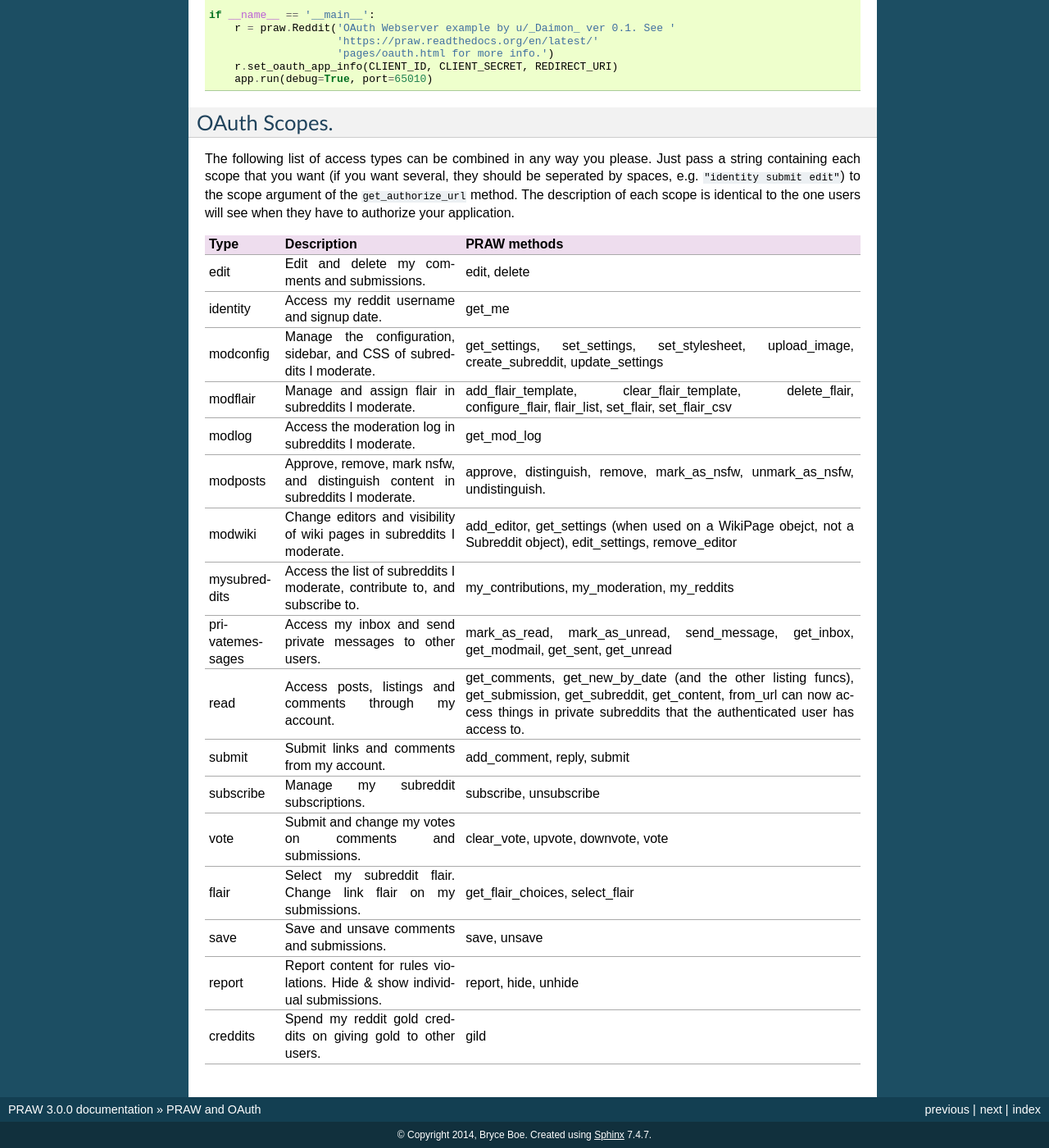
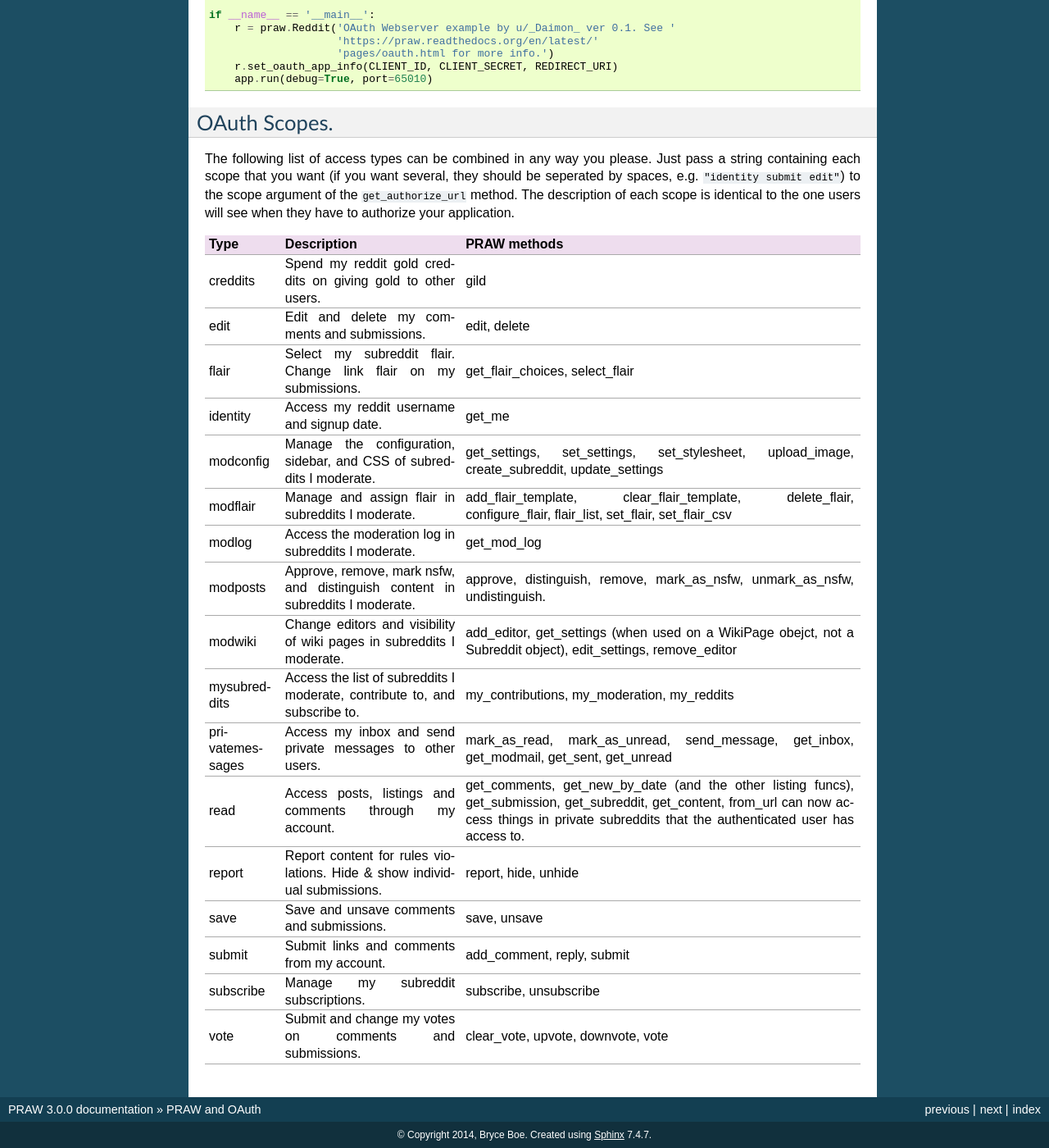
Before and after one commit to praw-dev/praw, a Sphinx documentation site: the page built from docs/pages/oauth.rst, in a window 1280 px wide and 1400 px high, scrolled down 3662 px. Shown: the whole window at 82% size. Built offline with Sphinx 7.4.7, drawn with Linux system fonts in a browser that asks for light colours; part of the change alters nothing that is shown.

```diff
--- a/docs/pages/oauth.rst
+++ b/docs/pages/oauth.rst
@@ -233,7 +233,11 @@ one users will see when they have to authorize your application.
 +-----------------+-------------------------------------------------------------------------------+----------------------------------------------------------------------------------------------------------------------------------------------------------------------------------------------------------+
 | Type            | Description                                                                   | PRAW methods                                                                                                                                                                                             |
 +=================+===============================================================================+==========================================================================================================================================================================================================+
+| creddits        | Spend my reddit gold creddits on giving gold to other users.                  | gild                                                                                                                                                                                                     |
++-----------------+-------------------------------------------------------------------------------+----------------------------------------------------------------------------------------------------------------------------------------------------------------------------------------------------------+
 | edit            | Edit and delete my comments and submissions.                                  | edit, delete                                                                                                                                                                                             |
++-----------------+-------------------------------------------------------------------------------+----------------------------------------------------------------------------------------------------------------------------------------------------------------------------------------------------------+
+| flair           | Select my subreddit flair. Change link flair on my submissions.               | get_flair_choices, select_flair                                                                                                                                                                          |
 +-----------------+-------------------------------------------------------------------------------+----------------------------------------------------------------------------------------------------------------------------------------------------------------------------------------------------------+
 | identity        | Access my reddit username and signup date.                                    | get_me                                                                                                                                                                                                   |
 +-----------------+-------------------------------------------------------------------------------+----------------------------------------------------------------------------------------------------------------------------------------------------------------------------------------------------------+
@@ -253,17 +257,13 @@ one users will see when they have to authorize your application.
 +-----------------+-------------------------------------------------------------------------------+----------------------------------------------------------------------------------------------------------------------------------------------------------------------------------------------------------+
 | read            | Access posts, listings and comments through my account.                       | get_comments, get_new_by_date (and the other listing funcs), get_submission, get_subreddit, get_content, from_url can now access things in private subreddits that the authenticated user has access to. |
 +-----------------+-------------------------------------------------------------------------------+----------------------------------------------------------------------------------------------------------------------------------------------------------------------------------------------------------+
+| report          | Report content for rules violations. Hide & show individual submissions.      | report, hide, unhide                                                                                                                                                                                     |
++-----------------+-------------------------------------------------------------------------------+----------------------------------------------------------------------------------------------------------------------------------------------------------------------------------------------------------+
+| save            | Save and unsave comments and submissions.                                     | save, unsave                                                                                                                                                                                             |
++-----------------+-------------------------------------------------------------------------------+----------------------------------------------------------------------------------------------------------------------------------------------------------------------------------------------------------+
 | submit          | Submit links and comments from my account.                                    | add_comment, reply, submit                                                                                                                                                                               |
 +-----------------+-------------------------------------------------------------------------------+----------------------------------------------------------------------------------------------------------------------------------------------------------------------------------------------------------+
 | subscribe       | Manage my subreddit subscriptions.                                            | subscribe, unsubscribe                                                                                                                                                                                   |
 +-----------------+-------------------------------------------------------------------------------+----------------------------------------------------------------------------------------------------------------------------------------------------------------------------------------------------------+
 | vote            | Submit and change my votes on comments and submissions.                       | clear_vote, upvote, downvote, vote                                                                                                                                                                       |
 +-----------------+-------------------------------------------------------------------------------+----------------------------------------------------------------------------------------------------------------------------------------------------------------------------------------------------------+
-| flair           | Select my subreddit flair. Change link flair on my submissions.               | get_flair_choices, select_flair                                                                                                                                                                          |
-+-----------------+-------------------------------------------------------------------------------+----------------------------------------------------------------------------------------------------------------------------------------------------------------------------------------------------------+
-| save            | Save and unsave comments and submissions.                                     | save, unsave                                                                                                                                                                                             |
-+-----------------+-------------------------------------------------------------------------------+----------------------------------------------------------------------------------------------------------------------------------------------------------------------------------------------------------+
-| report          | Report content for rules violations. Hide & show individual submissions.      | report, hide, unhide                                                                                                                                                                                     |
-+-----------------+-------------------------------------------------------------------------------+----------------------------------------------------------------------------------------------------------------------------------------------------------------------------------------------------------+
-| creddits        | Spend my reddit gold creddits on giving gold to other users.                  | gild                                                                                                                                                                                                     |
-+-----------------+-------------------------------------------------------------------------------+----------------------------------------------------------------------------------------------------------------------------------------------------------------------------------------------------------+
```
